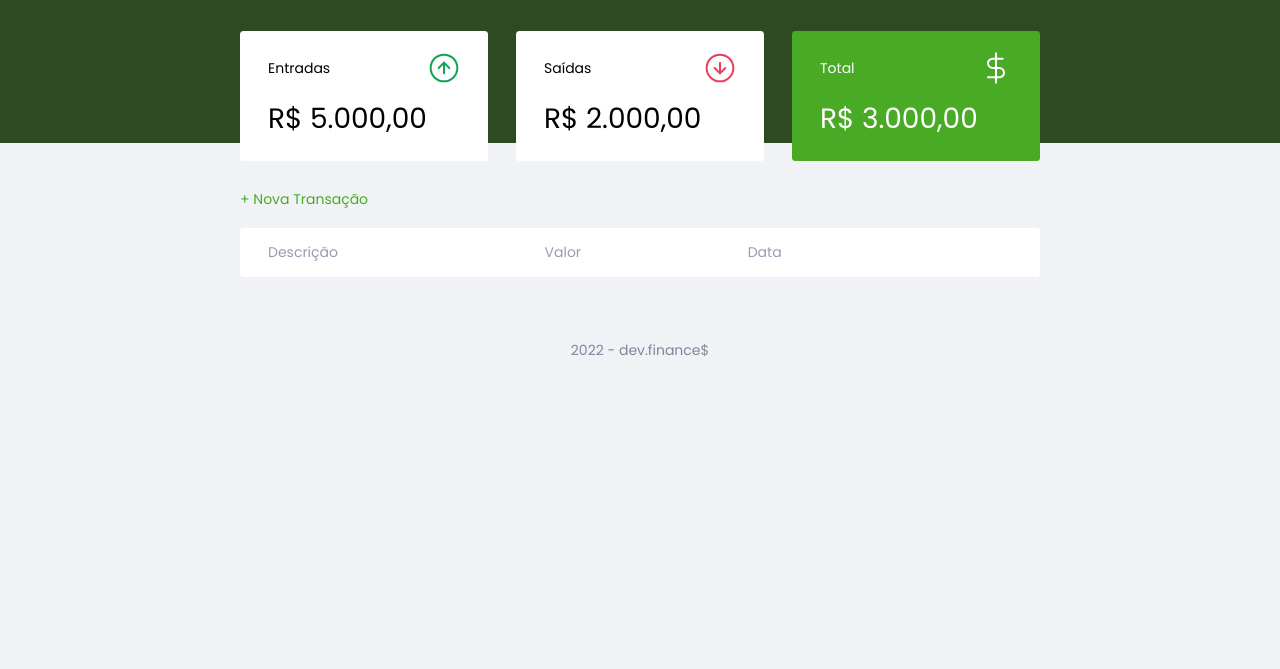
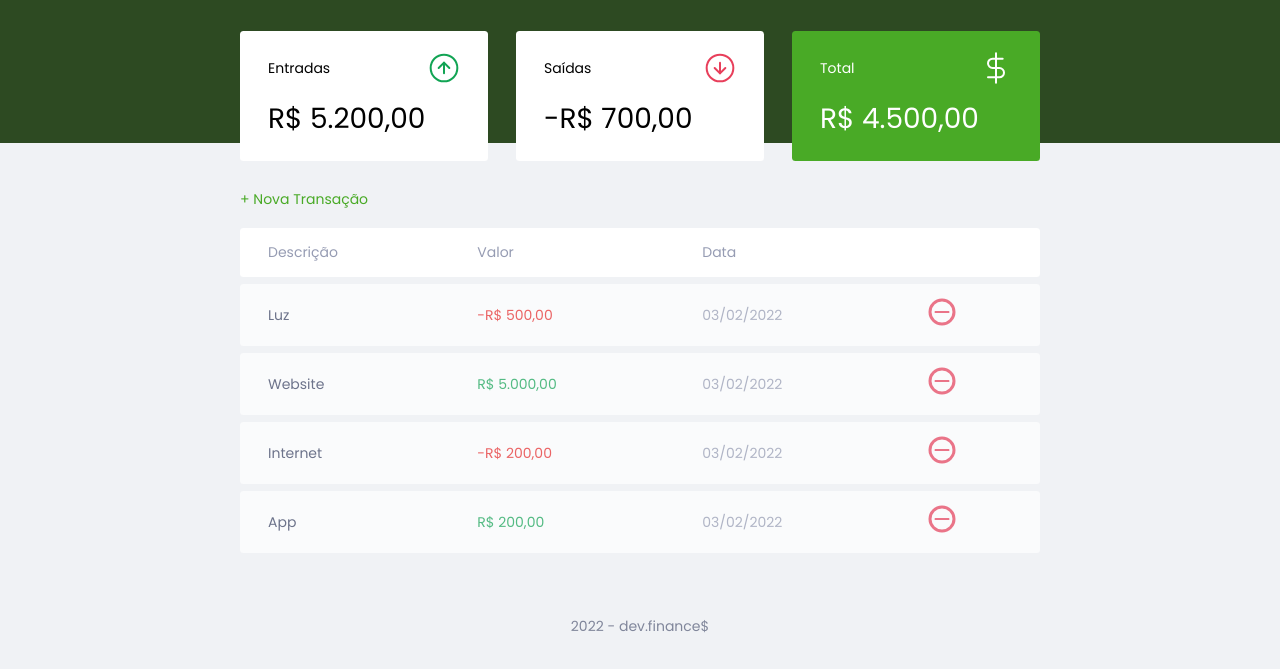
Before and after one commit to ThiagoTassinari/dev_finance, a plain HTML site: page index.html in a window 1280 px wide. Shown: the part 55-724 px from the top of the page. Drawn offline with Linux system fonts and the light colour scheme.

Commit message:
I created the transaction methods and displayed

```diff
--- a/index.html
+++ b/index.html
@@ -27,7 +27,7 @@
                 <span>Entradas</span>
                 <img src="./src/assets/income.svg" alt="Image de entradas" />
             </h3>
-            <p>R$ 5.000,00</p>
+            <p id="incomeDisplay">R$ 5.000,00</p>
         </div>
 
         <div class="card">
@@ -35,7 +35,7 @@
                 <span>Saídas</span>
                 <img src="./src/assets/expense.svg" alt="Image de saídas" />
             </h3>
-            <p>R$ 2.000,00</p>
+            <p id="expenseDisplay">R$ 2.000,00</p>
         </div>
 
         <div class="card total">
@@ -43,7 +43,7 @@
                 <span>Total</span>
                 <img src="./src/assets/total.svg" alt="Image de total" />
             </h3>
-            <p>R$ 3.000,00</p>
+            <p id="totalDisplay">R$ 3.000,00</p>
         </div>
         </section>
 
--- a/src/scripts/modalForm.js
+++ b/src/scripts/modalForm.js
@@ -1,14 +1,127 @@
-// const Modal = {
-//     open() {
-//         document.querySelector('.modal__overlay').classList.add('active');
-//     },
-//     close() {
-//         document.querySelector('.modal__overlay').classList.remove('active');
-//     }
-// }
-
-const modal = document.querySelector('.modal__overlay');
-
 function modalNewTransaction() {
+    const modal = document.querySelector('.modal__overlay');
     modal.classList.toggle('active');
 }
+
+const Transaction = {
+    all: [
+        {
+        description: 'Luz',
+        amount: -50000,
+        date: '03/02/2022',
+        },
+        {
+            description: 'Website',
+            amount: 500000,
+            date: '03/02/2022',
+        },
+        {
+            description: 'Internet',
+            amount: -20000,
+            date: '03/02/2022',
+        },
+        {
+            description: 'App',
+            amount: 20000,
+            date: '03/02/2022',
+        },
+    ],
+
+    add(transaction) {
+        Transaction.all.push(transaction);
+        App.reload();
+    },
+
+    remove(index) {
+        Transaction.all.splice(index, 1);
+        App.reload();
+    },
+
+    incomes() {
+        let income = 0;
+
+        Transaction.all.forEach(transaction => {
+            if (transaction.amount > 0) {
+                income += transaction.amount;
+            }
+        })
+        return income;
+    },
+
+    expenses() {
+        let expense = 0;
+
+        Transaction.all.forEach(transaction => {
+            if (transaction.amount < 0) {
+                expense += transaction.amount;
+            }
+        })
+        return expense;
+    },
+
+    total() {
+        return Transaction.incomes() + Transaction.expenses();
+    }
+}
+
+const DOM = {
+    transactionsContainer: document.querySelector('#data__table tbody'),
+
+    addTransaction(transaction, index) {
+        const tr = document.createElement('tr');
+        tr.innerHTML = DOM.innerHTMLTransaction(transaction);
+
+        DOM.transactionsContainer.appendChild(tr)
+    },
+    innerHTMLTransaction(transaction) {
+        const CSSclass = transaction.amount > 0 ? 'income' : 'expense'
+        const amount = Utils.formatCurrency(transaction.amount);
+
+        const html = `
+        <td class="description">${transaction.description}</td>
+        <td class="${CSSclass}">${amount}</td>
+        <td class="date">${transaction.date}</td>
+        <td>
+        <img src="./src/assets/minus.svg" alt="Remover transação">
+        </td>
+        `
+
+        return html;
+    },
+    updateBalance() {
+        document.getElementById('incomeDisplay').innerHTML = Utils.formatCurrency(Transaction.incomes());
+        document.getElementById('expenseDisplay').innerHTML = Utils.formatCurrency(Transaction.expenses());
+        document.getElementById('totalDisplay').innerHTML = Utils.formatCurrency(Transaction.total());
+    },
+    clearTransaction() {
+        DOM.transactionsContainer.innerHTML = '';
+    }
+}
+
+const Utils = {
+    formatCurrency(value) {
+        const signal = Number(value) < 0 ? '-' : ''
+
+        value = String(value).replace(/\D/g, "");
+        value = Number(value) / 100
+        value = value.toLocaleString("pt-BR", {
+            style: "currency",
+            currency: "BRL"
+        })
+
+        return signal + value;
+    }
+}
+
+const App = {
+    init() {
+        Transaction.all.forEach(transaction => DOM.addTransaction(transaction));
+        DOM.updateBalance();
+    },
+    reload() {
+        DOM.clearTransaction();
+        App.init();
+    },
+}
+
+App.init();
```
